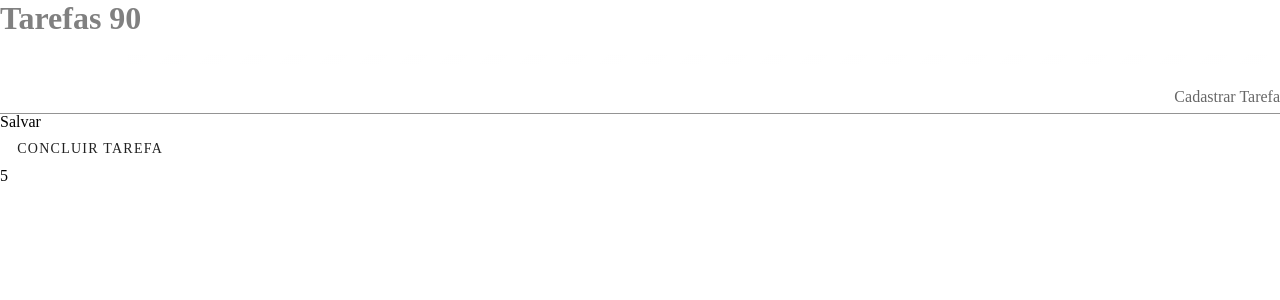
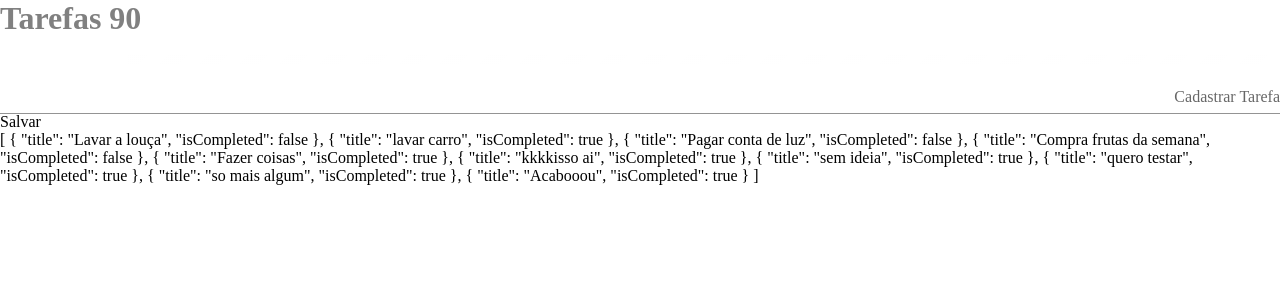
Before and after one commit to eduardovaloisfranz/pweb-senai, a Vue app in the folder todotarefas/todo-tarefa/: page / in a window 1280 px wide. Shown: the top 300 px of the page. Built offline with nearby package versions, Linux system fonts and the light colour scheme.

Commit message:
desisto de vue js por hoje
desde as 9 da manha até as 18:30 n faz um v-for funcionar
pelo amor de deus se fosse java seria
for(tarefa : tarefas) { system.out.println(tarefa) }
ia funcionar mas nao O VUE NAO ACEITA AH CARA EU N AGUENTO MAIS POR HOJE

```diff
--- a/todotarefas/todo-tarefa/src/App.vue
+++ b/todotarefas/todo-tarefa/src/App.vue
@@ -1,62 +1,107 @@
 <template>
   <div id="app">
-    <statusTarefas id="statusTarefa" :porcentagem="calcularPorcentagem()"/>
-    <cadastrarTarefa @cadastrar-tarefa="cadastrarTarefa"/>
-    <listTarefas :tarefas="tarefas"/>
+    <statusTarefas id="statusTarefa" :porcentagem="calcularPorcentagem()" />
+    <cadastrarTarefa @cadastrar-tarefa="cadastrarTarefa" />
+    <!-- <ul> -->
+      <!-- <li :v-for="tarefa in this.tarefas"></li> -->
+    <!-- </ul> -->
+
+
+    <listTarefas :tarefas="this.tarefas"/>
   </div>
 </template>
 
 <script>
 //import HelloWorld from './components/HelloWorld.vue'
-import statusTarefas from './components/statusTarefas.vue'
-import cadastrarTarefa from './components/cadastrarTarefa'
-import listTarefas from './components/listTarefas.vue'
+import statusTarefas from "./components/statusTarefas.vue";
+import cadastrarTarefa from "./components/cadastrarTarefa";
+import listTarefas from "./components/listTarefas.vue";
 
 export default {
-  name: 'App',
+  name: "App",
   components: {
     //  HelloWorld
     statusTarefas,
     cadastrarTarefa,
     listTarefas
-  },data(){
+  },
+  data() {
     return {
-      tarefas: [{
-        title: 'Lavar a louça',
+      tarefas: [
+        {
+          title: "Lavar a louça",
           isCompleted: false
         },
         {
-        title: 'lavar carro',
+          title: "lavar carro",
           isCompleted: true
-      },{
-        title: 'Pagar conta de luz',
+        },
+        {
+          title: "Pagar conta de luz",
           isCompleted: false
-      }, {
-        title: 'Compra frutas da semana',
+        },
+        {
+          title: "Compra frutas da semana",
           isCompleted: false
-      },{
-        title: 'Matricular os filhos no inglês',
+        },
+        {
+          title: "Fazer coisas",
+          isCompleted: true
+        },
+        {
+          title: "kkkkisso ai",
+          isCompleted: true
+        },
+        {
+          title: "sem ideia",
+          isCompleted: true
+        },
+        {
+          title: "quero testar",
+          isCompleted: true
+        },
+        {
+          title: "so mais algum",
+          isCompleted: true
+        },
+        {
+          title: "Acabooou",
           isCompleted: true
         }
+
       ],
-      porcentagem: this.calcularPorcentagem()
-    }
+      porcentagem: this.calcularPorcentagem(),
+    };
   },
   methods: {
-      cadastrarTarefa(tarefa){
-          this.tarefas.push(tarefa);
+    cadastrarTarefa(tarefa) {
+      this.tarefas.push({
+        title: tarefa.title,
+        isCompleted: true
+      });
     },
-      calcularPorcentagem(){
-            //let qtdTarefas = this.tarefas.length;
-            //console.log(this.tarefas.length)
-            //console.log(tarefas)
-            return 90;
+    calcularPorcentagem() {
+    //   let qtdTotalTarefas = this.tarefas.length;
+    //   let qtdTotalTarefasFeitas = 0;
+    //   for (let tarefa in this.tarefas) {
+    //     if (tarefa.isCompleted) {
+    //       console.log(tarefa)
+    //       qtdTotalTarefas++;
+    //     }
+    //   }
+    //  // console.log()
+    //   let porcentagemTarefas = (qtdTotalTarefasFeitas * 100) / qtdTotalTarefas
+    //   console.log(porcentagemTarefas)
+      //return porcentagemTarefas;
+      return 90
+    },
+    concluirTarefa(tarefa){
+      this.tarefas.splice(this.tarefas.indexOf(tarefa), 1, { title: tarefa.title, isCompleted: true})
+
     }
   }
-}
+};
 </script>
 
 <style>
-
-
 </style>
--- a/todotarefas/todo-tarefa/src/components/listTarefas.vue
+++ b/todotarefas/todo-tarefa/src/components/listTarefas.vue
@@ -1,10 +1,20 @@
 <template>
   <div>
-    <v-btn text color="deep-purple accent-4" @click="testar">Concluir Tarefa</v-btn>
-    <p>{{this.tarefas.length}}</p>
-    <!-- <li :v-for="tarefa in tarefas">
-      <ul>{{this.tarefa[tarefa].title}}</ul>
-    </li> -->
+    <!-- <v-btn text color="deep-purple accent-4" @click="testar">Concluir Tarefa</v-btn> -->
+
+
+  <p>{{this.tarefas}}</p>
+
+
+    <br />
+    <!-- <ul>
+      <li
+       :v-for="(tarefa, key) in tarefas"
+        v-bind:key= key,
+        v-bind:title: tarefa.title>
+
+      </li>
+    </ul> -->
   </div>
 </template>
 
@@ -15,20 +25,19 @@ export default {
     tarefas: {
       Type: Array,
       required: true
-    }
-  },
-  methods: {
-    testar() {
-      console.log("oi");
-      for (let tarefa in this.tarefas) {
-        console.log("Titulo:" + this.tarefas[tarefa].title + "Key: " + tarefa);
+    },
+    data(){
+      return {
+        tarefa: Object,
+        key: Number
       }
+    },
+    methods: {
+
     }
   }
 };
 </script>
 
 <style>
-
-
 </style>
--- a/todotarefas/todo-tarefa/vue.config.js
+++ b/todotarefas/todo-tarefa/vue.config.js
@@ -3,3 +3,9 @@ module.exports = {
     "vuetify"
   ]
 }
+
+module.exports = {
+  configureWebpack: {
+    devtool: 'source-map'
+  }
+}
```
Lines whose indentation alone changed are shown as unchanged.
